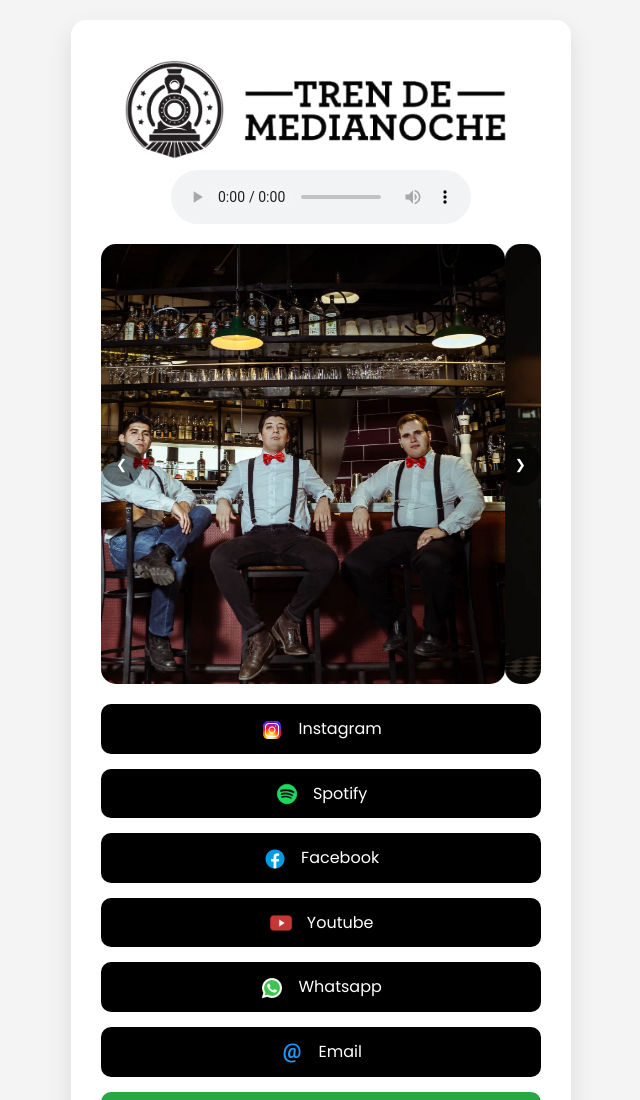
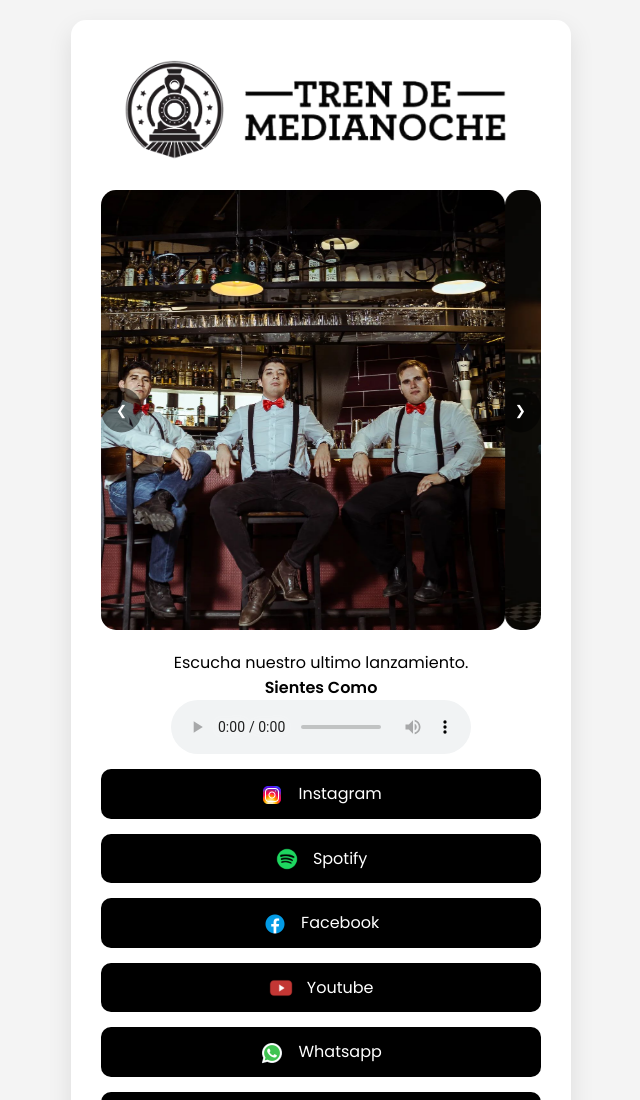
Before and after one commit to nelson4722/nelson4722.github.io, a plain HTML site: page index.html in a window 1280 px wide. Shown: the top 1100 px of the page, without its empty margins (319-959 px from the left). Drawn offline with Linux system fonts and the light colour scheme.

Commit message:
Update index.html

```diff
--- a/index.html
+++ b/index.html
@@ -18,9 +18,7 @@
                   <div class="logo"></div>
                   <!-- El logo en sí -->
                </div>
-               <audio autoplay loop controls>
-                  <source src="./tren_de_medianoche/sientes_como.mp3" type="audio/mpeg">
-               </audio>
+
                <div class="header-container">
                   <div class="header-images">
                      <img alt="Imagen 1" src="./tren_de_medianoche/323288311_553218996680854_8275761172948079720_n.jpg">
@@ -34,7 +32,15 @@
                      <button class="carousel-button" onclick="moveHeaderSlide(1)">&#10095;</button>
                   </div>
                </div>
+
+
+
                <div class="button-container">
+                  <a class="audio"> Escucha nuestro ultimo lanzamiento. <br><b>Sientes Como</b><br>
+                    <audio id="audio" autoplay loop controls>
+                        <source src="./tren_de_medianoche/sientes_como.mp3" type="audio/mpeg">
+                    </audio>
+                  </a>
                   <a class="button" href="https://www.instagram.com/trendemedianoche_oficial/">
                   <img alt="Instagram" src="./tren_de_medianoche/instagram-new.png"> Instagram
                   </a>
```
